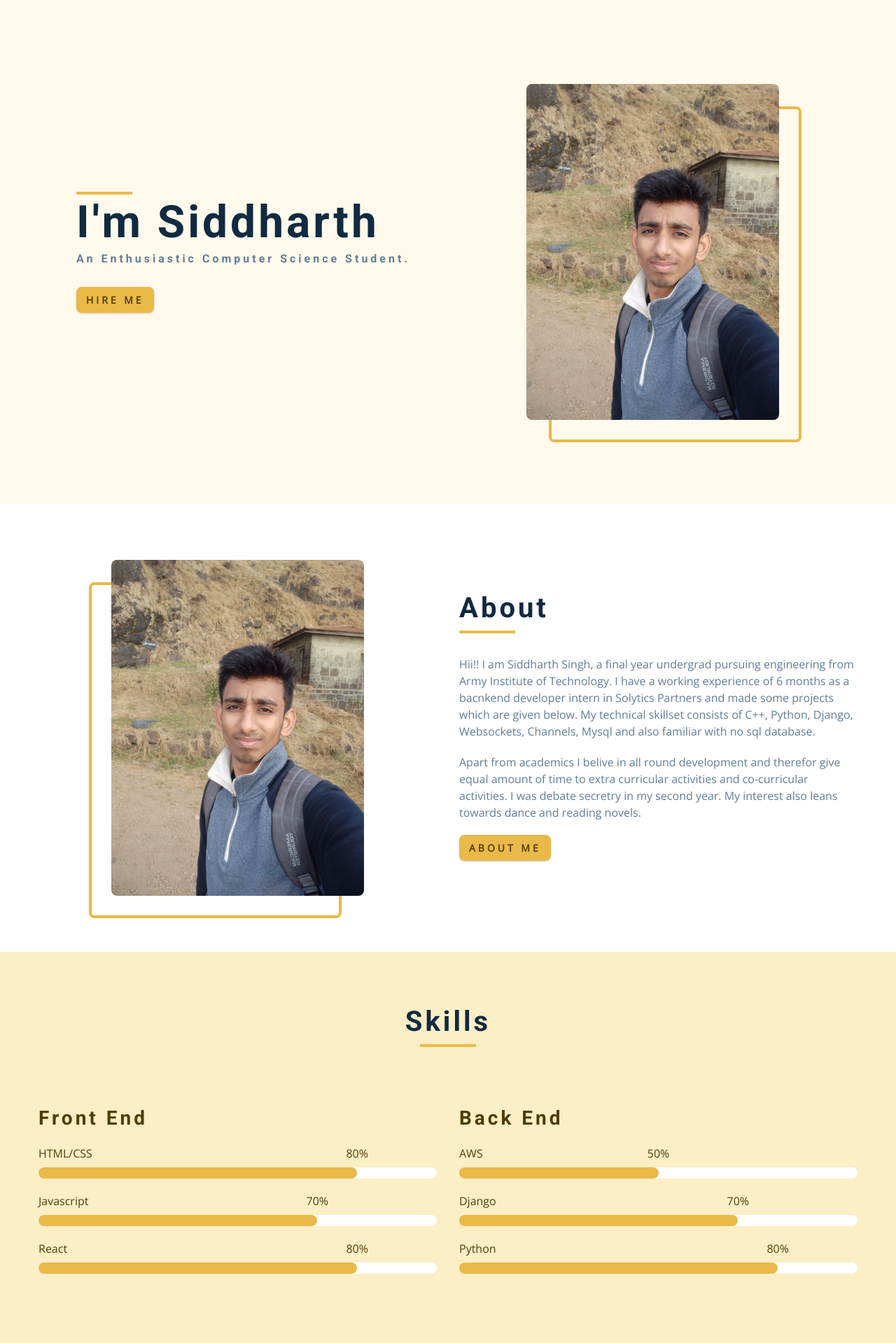
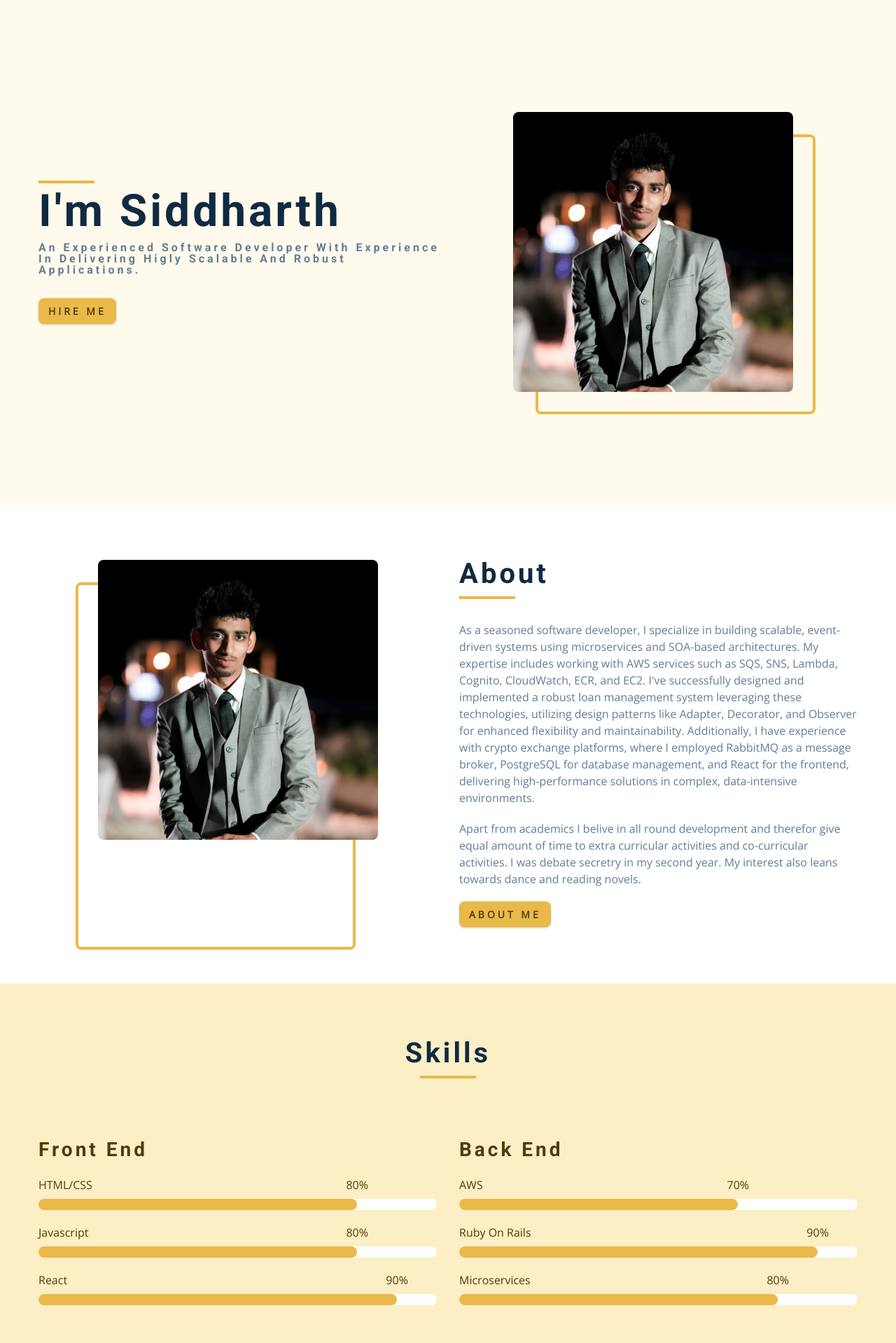
Before and after one commit to seetheart/My-Portfolio, a PHP site: page / in a window 1280 px wide. Shown: the part 80-1999 px from the top of the page at 70% size. Run offline with PHP 8.4, Linux system fonts and the light colour scheme.

Commit message:
update the projects

```diff
--- a/css/styles.css
+++ b/css/styles.css
@@ -717,6 +717,9 @@ Skills
 .value-80 {
   width: 80%;
 }
+.value-90 {
+  width: 90%;
+}
 .skill-text {
   position: absolute;
   top: -2rem;
@@ -729,6 +732,9 @@ Skills
 }
 .skill-text-80 {
   left: 80%;
+}
+.skill-text-90 {
+  left: 90%;
 }
 /*
 ===============
--- a/index.html
+++ b/index.html
@@ -94,7 +94,7 @@
         <article class="hero-info">
           <div class="underline"></div>
           <h1>i'm Siddharth</h1>
-          <h4>An enthusiastic computer science student.</h4>
+          <h4>an experienced software developer with experience in delivering higly scalable and robust applications.</h4>
           <a href="contact.html" class="btn hero-btn">hire me</a>
 
         </article>
@@ -124,11 +124,12 @@
           </div>
           <!--end of section title -->
           <p>
-            Hii!! I am Siddharth Singh, a final year undergrad pursuing engineering
-            from Army Institute of Technology. I have a working experience of 6 months
-            as a bacnkend developer intern in Solytics Partners and made some projects which are given
-            below. My technical skillset consists of C++, Python, Django, Websockets, Channels,
-            Mysql and also familiar with no sql database.
+            As a seasoned software developer, I specialize in building scalable, event-driven systems using microservices and SOA-based architectures.
+            My expertise includes working with AWS services such as SQS, SNS, Lambda, Cognito, CloudWatch, ECR, and EC2.
+            I've successfully designed and implemented a robust loan management system leveraging these technologies,
+            utilizing design patterns like Adapter, Decorator, and Observer for enhanced flexibility and maintainability.
+            Additionally, I have experience with crypto exchange platforms, where I employed RabbitMQ as a message broker,
+            PostgreSQL for database management, and React for the frontend, delivering high-performance solutions in complex, data-intensive environments.
           </p>
           <p>
             Apart from academics I belive in all round development and therefor give
@@ -168,9 +169,9 @@
           <div class="skill">
             <p>Javascript</p>
             <div class="skill-container">
-              <div class="skill-value value-70"></div>
-              <p class="skill-text skill-text-70">
-                70%
+              <div class="skill-value value-80"></div>
+              <p class="skill-text skill-text-80">
+                80%
               </p>
             </div>
           </div>
@@ -179,9 +180,9 @@
           <div class="skill">
             <p>React</p>
             <div class="skill-container">
-              <div class="skill-value value-80"></div>
-              <p class="skill-text skill-text-80">
-                80%
+              <div class="skill-value value-90"></div>
+              <p class="skill-text skill-text-90">
+                90%
               </p>
             </div>
           </div>
@@ -193,17 +194,6 @@
           <div class="skill">
             <p>AWS</p>
             <div class="skill-container">
-              <div class="skill-value"></div>
-              <p class="skill-text">
-                50%
-              </p>
-            </div>
-          </div>
-          <!--end of  single skill -->
-          <!-- single skill -->
-          <div class="skill">
-            <p>Django</p>
-            <div class="skill-container">
               <div class="skill-value value-70"></div>
               <p class="skill-text skill-text-70">
                 70%
@@ -213,7 +203,18 @@
           <!--end of  single skill -->
           <!-- single skill -->
           <div class="skill">
-            <p>Python</p>
+            <p>Ruby on Rails</p>
+            <div class="skill-container">
+              <div class="skill-value value-90"></div>
+              <p class="skill-text skill-text-90">
+                90%
+              </p>
+            </div>
+          </div>
+          <!--end of  single skill -->
+          <!-- single skill -->
+          <div class="skill">
+            <p>Microservices</p>
             <div class="skill-container">
               <div class="skill-value value-80"></div>
               <p class="skill-text skill-text-80">
@@ -233,15 +234,39 @@
       <div class="section-title">
         <h2>latest works</h2>
         <div class="underline"></div>
-        <p class="projects-text">
-         Here are some of the projects done by me during my college.
-         Most of the projects are based on Django for the backend and
-         HTML, CSS, JavaScript and ReactJs for frontend. It also includes mini
-         projects done by me for learning the frameworks. And the sourcecode of
-         the projects is also there on my github account.
       </div>
       <!--end of section title -->
       <div class="section-center projects-center">
+        <!-- single project -->
+        <a href="projects.html" class="project-1">
+          <article class="project">
+            <img
+              src="./images/project-3.jpeg"
+              alt="single project"
+              class="project-img"
+            />
+            <div class="project-info">
+              <h4 style="color:black;" >Auction App</h4>
+              <p style="color:black;" >A microservices and event driven Auction app biult using nodejs, reactjs and kubernetes for scalability </p>
+            </div>
+          </article>
+        </a>
+        <!-- end of single project -->
+        <!-- single project -->
+        <a href="projects.html" class="project-1">
+          <article class="project">
+            <img
+              src="./images/project-4.jpeg"
+              alt="single project"
+              class="project-img"
+            />
+            <div class="project-info">
+              <h4 style="color:black;" >Blog App</h4>
+              <p style="color:black;" >A microservices and event driven blog application using kubernetes for scalability </p>
+            </div>
+          </article>
+        </a>
+        <!-- end of single project -->
         <!-- single project -->
         <a href="projects.html" class="project-1">
           <article class="project">
```
Also changed, not shown: about.html (+56 -10 lines), contact.html (+10 -6 lines), projects.html (+50 -4 lines), images/sid.jpg.
